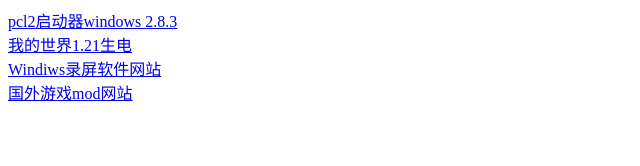
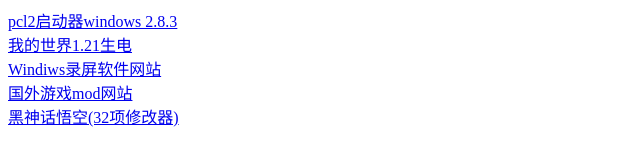
Before and after one commit to PotatoChunks/Interface, a website: page public/html/demo.html in a window 1280 px wide. Shown: the whole page, without its empty margins (0-640 px from the left). Drawn offline with Linux system fonts and the light colour scheme.

Commit message:
insert black WuKong

```diff
--- a/public/html/demo.html
+++ b/public/html/demo.html
@@ -18,5 +18,8 @@
     <div class="游戏mod网站">
         <a href="https://www.nexusmods.com/">国外游戏mod网站</a>
     </div>
+    <div class="黑神话悟空(32项修改器)">
+        <a href="https://cdn.tmooc.cn//tnote-web//bsfile/ckimg/2024/9/23//a2617401076f4b25855c06ebf4dce6c9.rar">黑神话悟空(32项修改器)</a>
+    </div>
 </body>
 </html>
```
